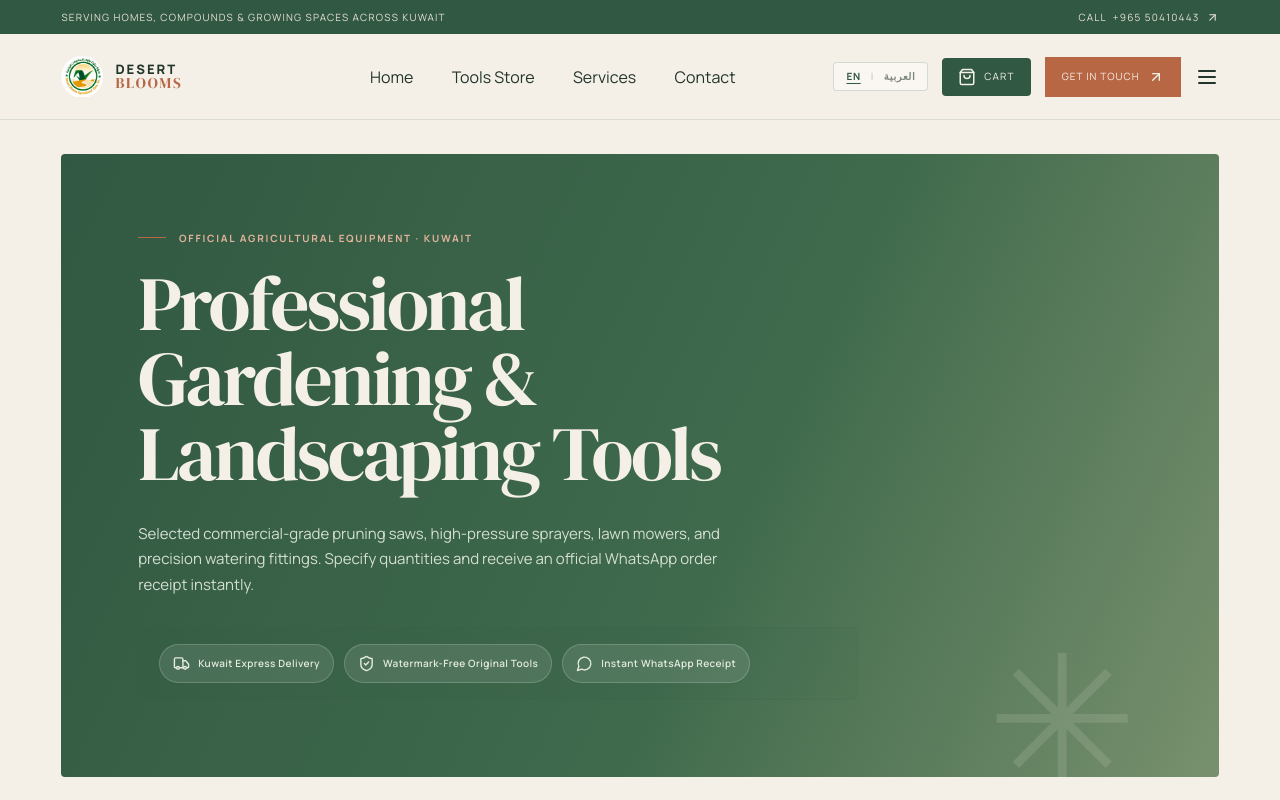
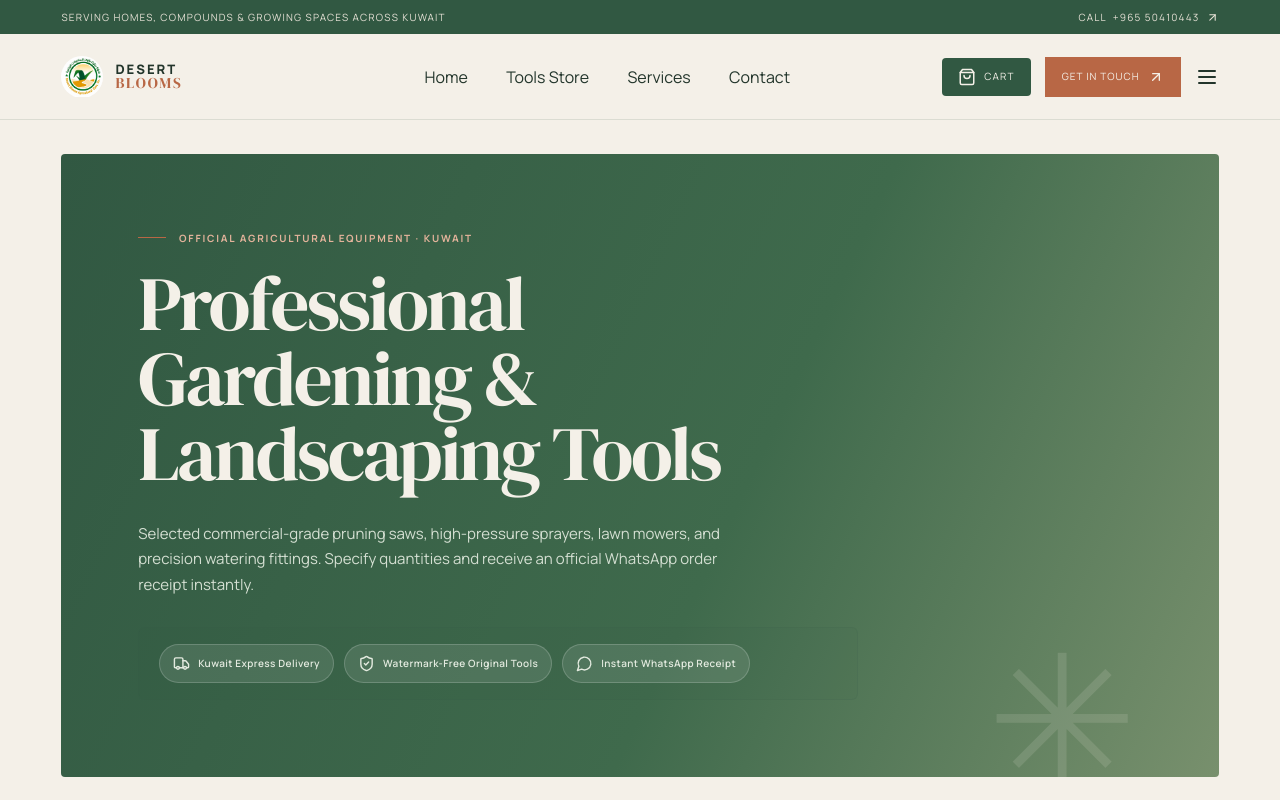
Before and after one commit to Ishasuraj/desert-blooms, a React (Vite) app in the folder client/: page /tools in a window 1280 px wide. Shown: the top 800 px of the page. Built offline with nearby package versions, Linux system fonts and the light colour scheme.

Commit message:
header issue

```diff
--- a/client/src/components/SiteHeader.tsx
+++ b/client/src/components/SiteHeader.tsx
@@ -139,8 +139,6 @@ export const SiteHeader: React.FC<SiteHeaderProps> = ({
           </nav>
 
           <div className="header-actions-group">
-            <LanguageSwitcher className="hidden md:flex" />
-
             <button
               type="button"
               className="header-cart-btn"
```
